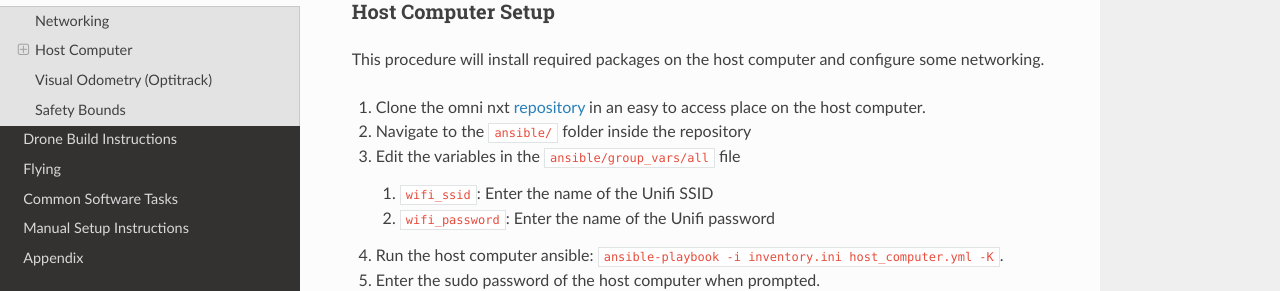
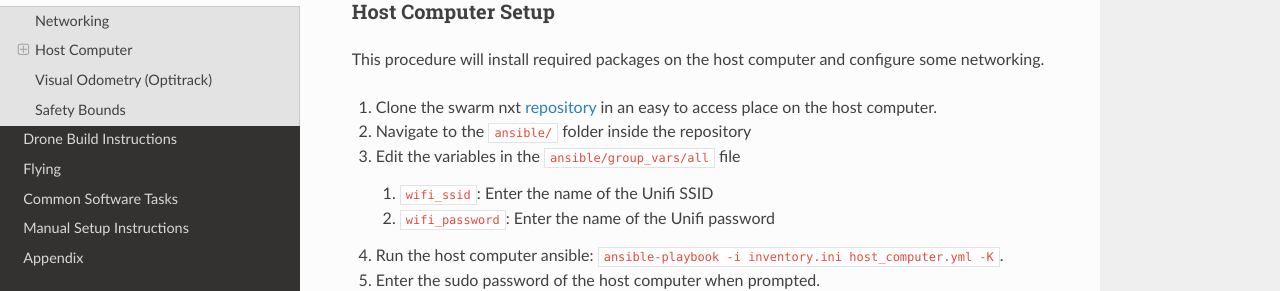
Before and after one commit to lis-epfl/swarm-nxt, an MkDocs documentation site: the page built from docs/infra-setup.md, in a window 1280 px wide and 900 px high, scrolled down 811 px. Shown: the part 160-451 px from the top of the window. Built offline with MkDocs 1.6.1, drawn with Linux system fonts in a browser that asks for light colours; nearby versions of some CDN libraries.

Commit message:
ignore vim temp files; doc update

```diff
--- a/docs/infra-setup.md
+++ b/docs/infra-setup.md
@@ -37,7 +37,7 @@ For troubleshooting or more information, see the [Ansible Documentation](https:/
 
 This procedure will install required packages on the host computer and configure some networking.
 
-1. Clone the omni nxt [repository](https://github.com/lis-epfl/omni-nxt) in an easy to access place on the host computer.
+1. Clone the swarm nxt [repository](https://github.com/lis-epfl/omni-nxt) in an easy to access place on the host computer.
 2. Navigate to the `ansible/` folder inside the repository
 3. Edit the variables in the `ansible/group_vars/all` file
 	1. `wifi_ssid`: Enter the name of the Unifi SSID
```
Also changed, not shown: 1 other file.
